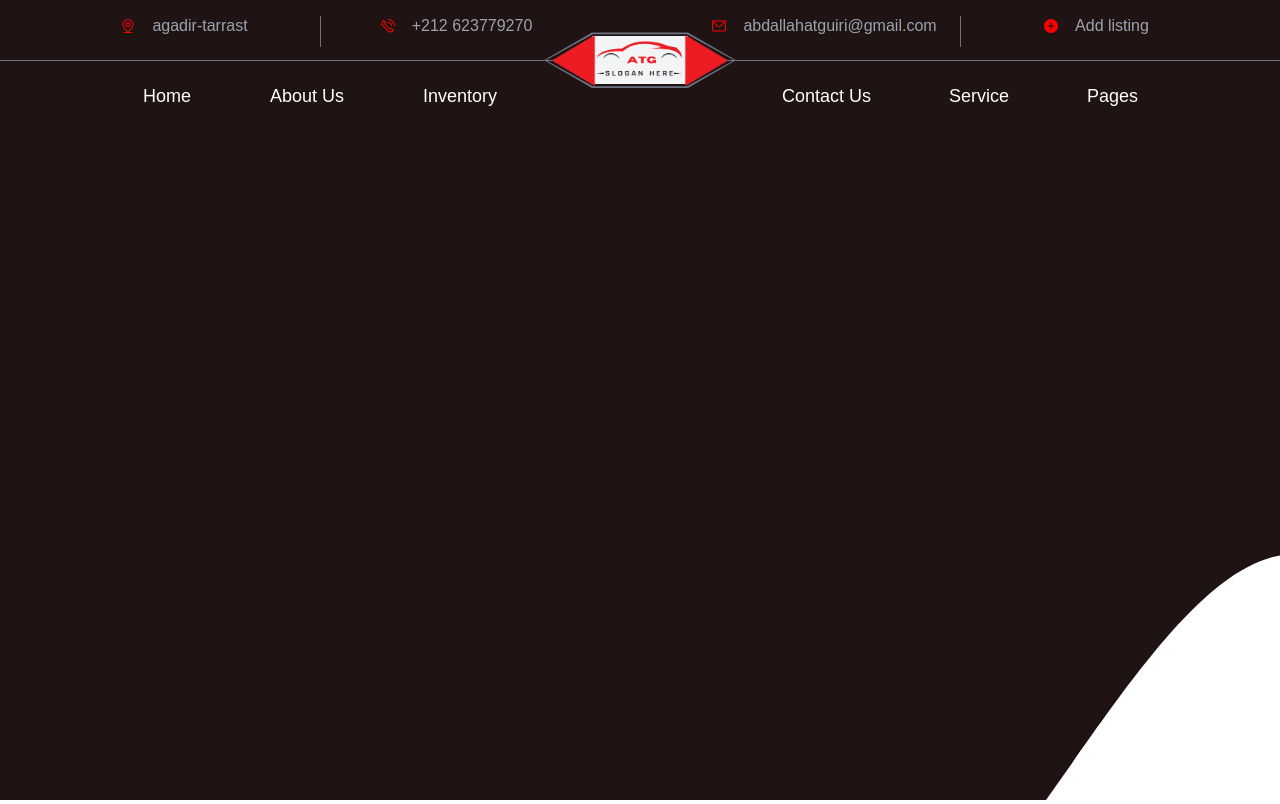
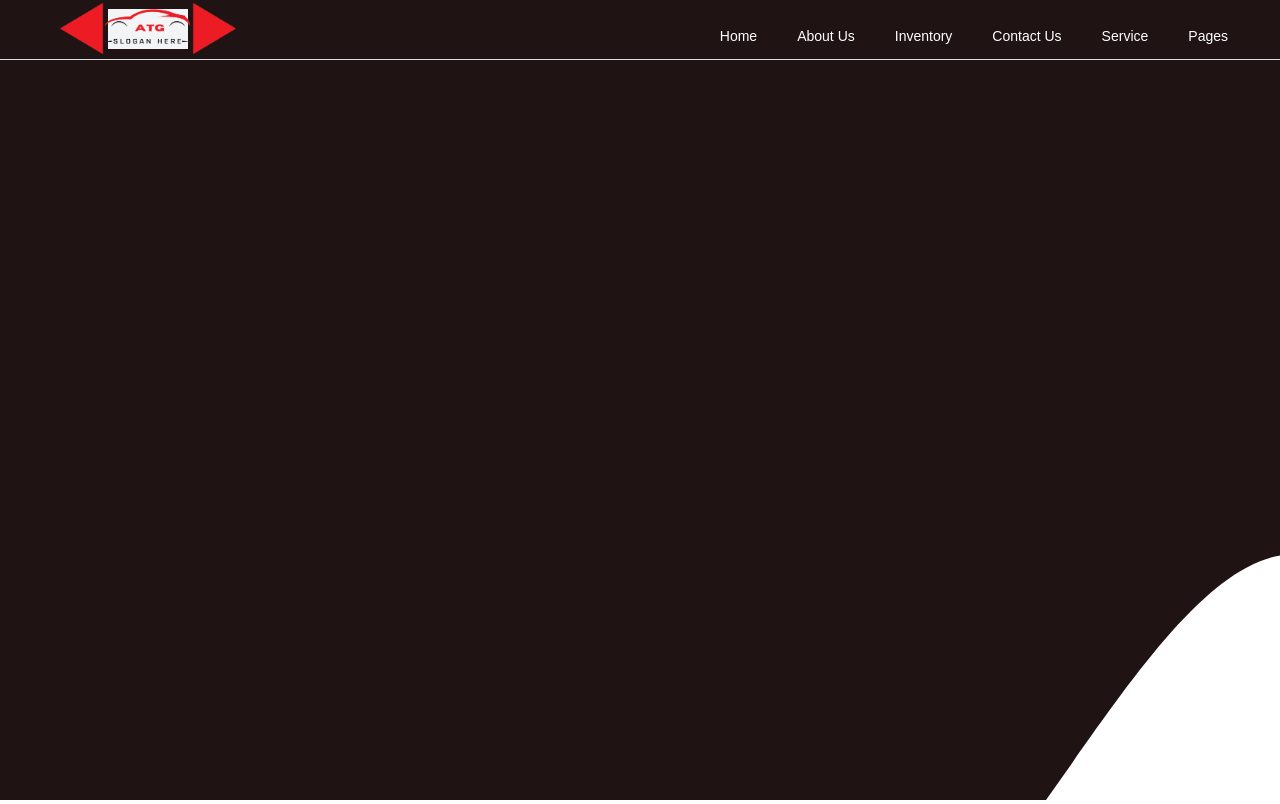
Before and after one commit to ABDALLAH-ATGUIRI/CTM-Booking-front, a Nuxt app: page / in a window 1280 px wide. Built offline with nearby package versions, Linux system fonts and the light colour scheme.

Commit message:
change navbar

```diff
--- a/components/Navbar.vue
+++ b/components/Navbar.vue
@@ -1,58 +1,16 @@
 <template>
-  <nav
-    :class="`${
-      scrolled ? 'bg-primary' : 'bg-transparent'
-    } w-full flex flex-col justify-center items-center py-4 fixed top-0 z-20`"
+  <el-menu
+    :class="`!w-full !py-2 !px-8 [&_.is-active]:!border-red-500 !fixed top-0 z-40 ${
+      scrolled ? '!bg-gray-800' : '!bg-transparent'
+    }`"
+    mode="horizontal"
+    active-text-color="none"
+    background-color="#191919"
+    :ellipsis="false"
+    :collapse="true"
+    menu-trigger="click"
   >
-    <div :class="`w-full text-white flex justify-around`">
-      <ul
-        v-for="item in contacts"
-        :key="item.id"
-        class="w-1/2 flex justify-evenly list-none"
-      >
-        <li v-for="nav in item" :key="nav.id" @click="setActive(nav.title)">
-          <el-link
-            class="!text-gray-400 w-44 !text-[16px]"
-            :type="active === nav.title ? 'danger' : ''"
-            :href="`#${nav.id}`"
-            :underline="false"
-          >
-            <el-icon><component color="red" :is="nav.icon" /></el-icon>
-            <span class="ml-4"> {{ nav.title }} </span>
-          </el-link>
-        </li>
-        <el-timeline class="absolute w-[0.5px] h-1/4 bg-gray-500"></el-timeline>
-      </ul>
-    </div>
-    <!-- START LOGO -->
-    <div
-      class="relative w-full flex items-center justify-center text-white font-bold text-center text-xl"
-    >
-      <el-timeline
-        class="absolute -z-40 w-full h-[0.5px] bg-gray-500"
-      ></el-timeline>
-      <div class="flex items-center justify-center">
-        <div
-          class="absolute w-48 h-16 bg-gray-500"
-          style="
-            clip-path: polygon(
-              100% 50%,
-              75% 93.3%,
-              25% 93.3%,
-              0% 50%,
-              25% 6.7%,
-              75% 6.7%,
-              100% 50%,
-              calc(75% - 1px) calc(6.7% - -1.73px),
-              calc(25% - -1px) calc(6.7% - -1.73px),
-              calc(0% - -2px) calc(50% - 0px),
-              calc(25% - -1px) calc(93.3% - 1.73px),
-              calc(75% - 1px) calc(93.3% - 1.73px),
-              calc(100% - 2px) calc(50% - 0px),
-              calc(75% - 1px) calc(6.7% - -1.73px)
-            );
-          "
-        ></div>
+    <el-menu-item index="100">
       <NuxtLink
         to="/"
         class="flex items-center justify-center"
@@ -61,89 +19,65 @@
           Window.scrollTo(0, 0);
         "
       >
-        <div class="absolute z-0 bg-gray-100 p-6 px-12"></div>
-        <img :src="logo" alt="logo" class="w-44 z-20"/>
+        <div class="absolute z-0 bg-gray-100 p-5 px-10"></div>
+        <img :src="logo" alt="logo" class="w-44 z-20 p-2" />
       </NuxtLink>
-      </div>
-    </div>
-    <!-- END LOGO  -->
-    <!-- START NAVBAR -->
-    <div class="w-full text-white flex justify-around">
-      <ul
-        v-for="item in navLinks"
-        :key="item.id"
-        class="w-2/5 flex justify-evenly list-none"
+    </el-menu-item>
+    <div class="flex-grow" />
+    <el-menu-item
+      v-for="nav in navLinks"
+      :key="nav.id"
+      :index="nav.id"
+      class="!bg-transparent !hidden lg:!block"
     >
-        <li v-for="nav in item" :key="nav.id" @click="setActive(nav.title)">
       <el-link
-            class="!text-[18px] !text-white"
-            :type="active === nav.title ? 'danger' : ''"
+        class="!text-md !text-white"
         :href="`#${nav.id}`"
         :underline="false"
       >
         {{ nav.title }}
       </el-link>
-        </li>
-      </ul>
-    </div>
-    <!-- END NAVBAR -->
-  </nav>
+    </el-menu-item>
 
-  <!-- <div class="md:hidden flex justify-end items-center">
-        <el-icon
-          alt="menu"
-          class="w-[28px] h-[28px] object-contain"
-          @click="setToggle()"
+    <el-sub-menu
+      index="200"
+      :expand-close-icon="Menu"
+      class="!bg-transparent lg:!hidden !block [&_*]:!p-0"
     >
-          <component
-            :is="!toggle ? CloseBold : CloseBold"
-            :size="20"
-          ></component>
-        </el-icon>
-
-        <div
-          :class="`${!toggle ? 'hidden' : 'flex'}
-            p-6 black-gradient absolute top-20 right-0 mx-4 my-2 min-w-[140px] z-10 rounded-xl`"
-        >
-          <ul
-            class="list-none flex justify-end items-start flex-1 flex-col gap-4"
-          >
-            <li
+      <template #title>
+        <el-icon :size="60"><Menu color="white" /></el-icon>
+      </template>
+      <el-menu-item
         v-for="nav in navLinks"
         :key="nav.id"
-              class="font-poppins font-medium cursor-pointer text-[16px]"
-              @click="
-                setToggle();
-                setActive(nav.title);
-              "
+        :index="nav.id"
+        class="!bg-gray-600 !w-full lg:!hidden !block"
       >
         <el-link
-                :type="active === nav.title ? '' : 'primary'"
+          class="!text-md !text-white"
           :href="`#${nav.id}`"
-                target="_blank"
-                >{{ nav.title }}</el-link
+          :underline="false"
         >
-            </li>
-          </ul>
-        </div>
-      </div>-->
+          {{ nav.title }}
+        </el-link></el-menu-item
+      >
+    </el-sub-menu>
+  </el-menu>
 </template>
 
 <script setup>
-import { styles } from "../utils/styles.js";
-import logo from "@/assets/img/logo.png"
+import logo from "@/assets/img/logo.png";
 import {
   LocationInformation,
   Phone,
   Message,
-  CirclePlusFilled
+  CirclePlusFilled,
+  Menu
 } from "@element-plus/icons-vue";
 
 const active = ref("");
-const toggle = ref(false);
 const scrolled = ref(false);
 const navLinks = reactive([
-  [
   {
     id: "home",
     title: "Home"
@@ -155,9 +89,7 @@ const navLinks = reactive([
   {
     id: "inventory",
     title: "Inventory"
-    }
-  ],
-  [
+  },
   {
     id: "contact",
     title: "Contact Us"
@@ -170,34 +102,8 @@ const navLinks = reactive([
     id: "pages",
     title: "Pages"
   }
-  ]
 ]);
-const contacts = reactive([
-  [
-    {
-      id: "location",
-      title: "agadir-tarrast",
-      icon: LocationInformation
-    },
-    {
-      id: "phone",
-      title: "+212 623779270",
-      icon: Phone
-    }
-  ],
-  [
-    {
-      id: "email",
-      title: "abdallahatguiri@gmail.com",
-      icon: Message
-    },
-    {
-      id: "add",
-      title: "Add listing",
-      icon: CirclePlusFilled
-    }
-  ]
-]);
+
 const handleScroll = computed(() => {
   const scrollTop = window.scrollY;
   scrollTop > 100 ? (scrolled.value = true) : (scrolled.value = false);
@@ -209,6 +115,4 @@ onMounted(() => {
 });
 
 const setActive = computed((nav) => (active.value = nav));
-
-const setToggle = computed(() => (toggle.value = !toggle.value));
 </script>
```
Lines whose indentation alone changed are shown as unchanged.
